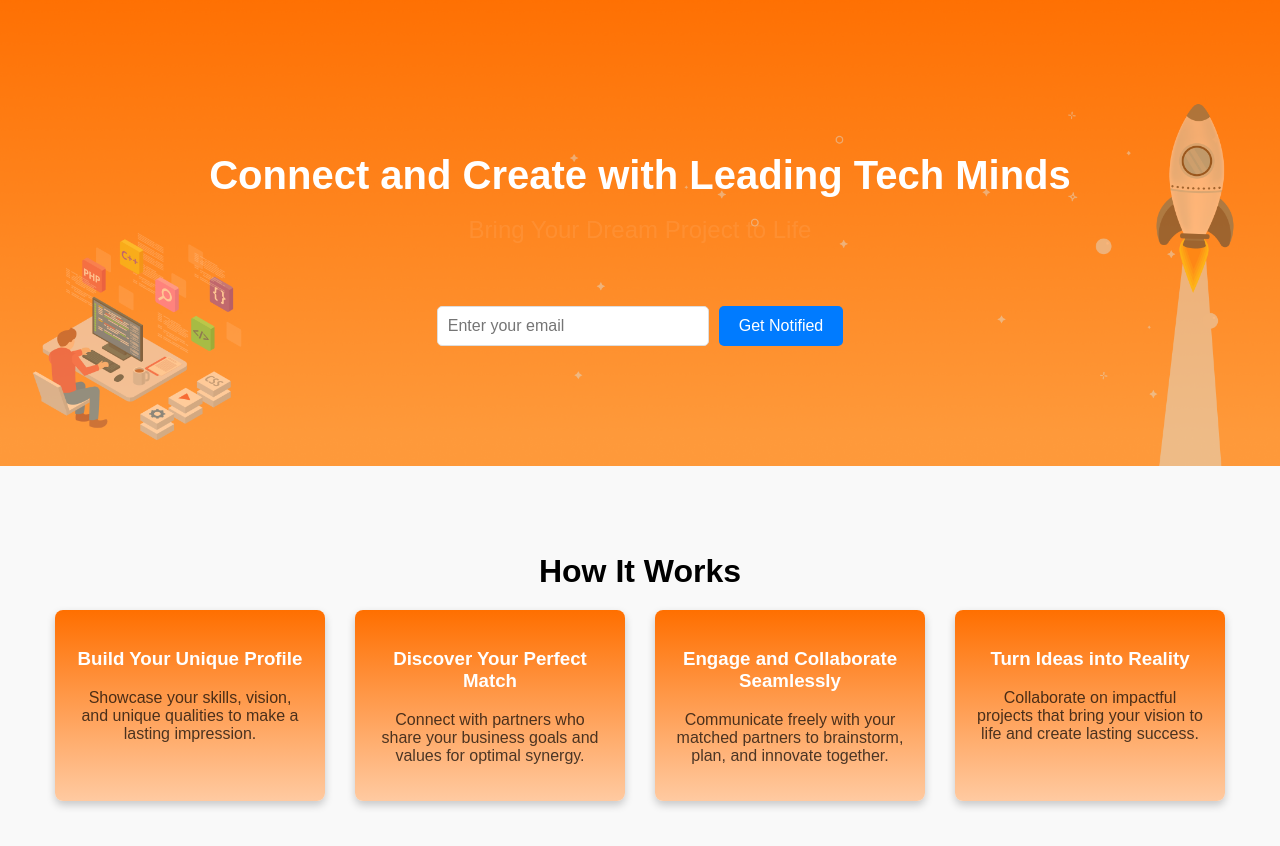
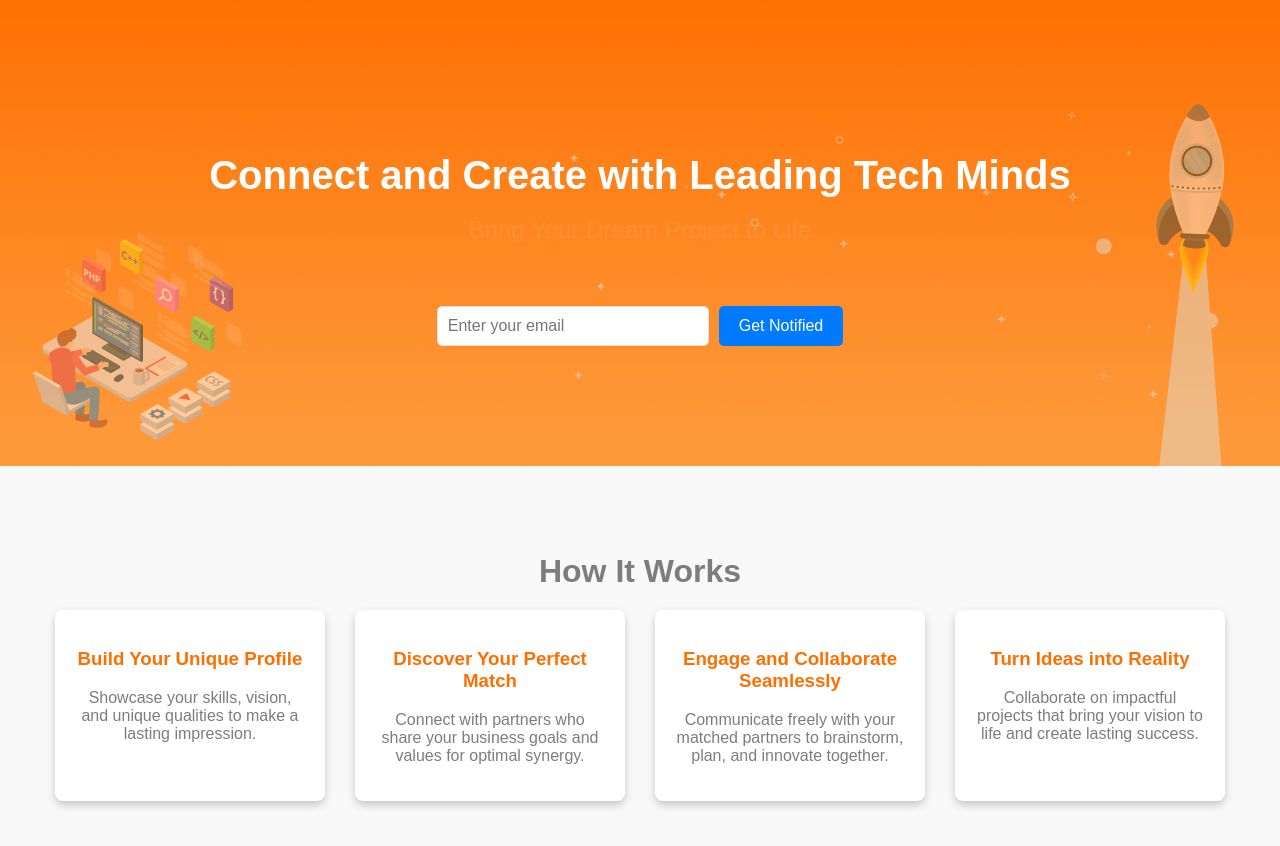
Before and after one commit to malhaouit/skilled-partner-client, a React (Vite) app: page / in a window 1280 px wide. Shown: the top 846 px of the page. Built offline with nearby package versions, Linux system fonts and the light colour scheme.

Commit message:
Keeping things simple

```diff
--- a/src/App.css
+++ b/src/App.css
@@ -161,6 +161,7 @@ body {
   font-size: 2em;
   margin-bottom: 20px;
   animation: slideIn 1s ease-out;
+  color: #7d7d7d;
 }
 
 .steps {
@@ -173,20 +174,19 @@ body {
 .step {
   width: 230px;
   padding: 20px;
-  background: linear-gradient(to bottom, #FF6F00, #ffcaa1);
+  background-color: #FFFFFF;
   box-shadow: 0px 4px 8px rgba(0, 0, 0, 0.2);
   border-radius: 8px;
   transition: transform 0.3s ease, box-shadow 0.3s ease;
 }
 
 .step h3 {
-  color: #FFFFFF;
+  color: #FF6F00;
 }
 
 .step p {
-  opacity: 0.7;
+  color: #7d7d7d
 }
-
 
 .zoom-on-hover:hover {
   transform: scale(1.05);
```
